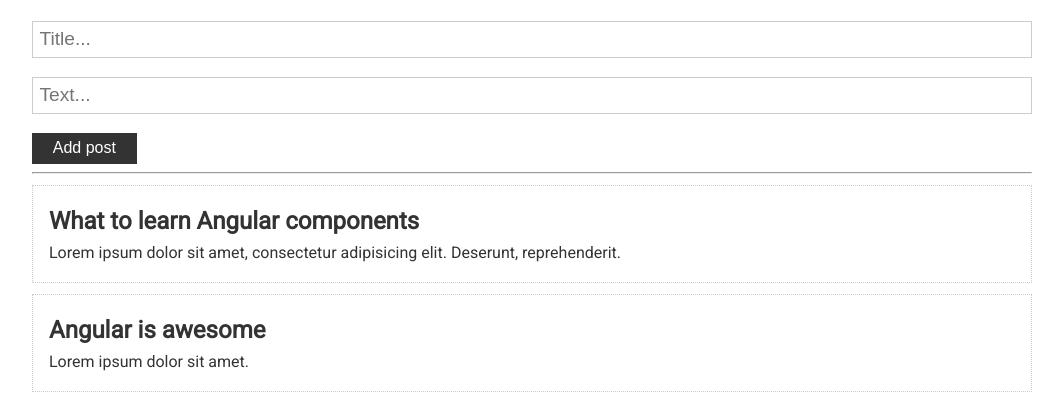
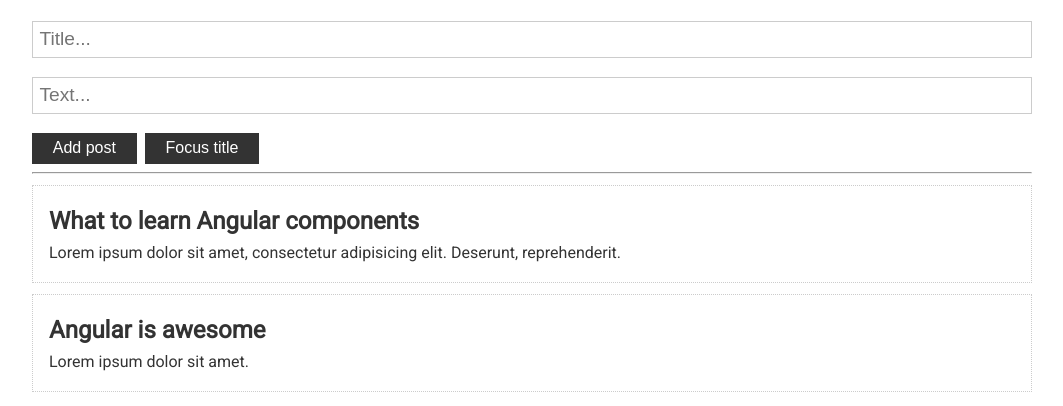
Before and after one commit to olha1313/angular-basics, an Angular app: page / in a window 1280 px wide. Shown: the top 406 px of the page, without its empty margins (108-1171 px from the left). Built offline with nearby package versions, Linux system fonts and the light colour scheme.

Commit message:
Added ViewChild

```diff
--- a/src/app/post-form/post-form.component.html
+++ b/src/app/post-form/post-form.component.html
@@ -5,6 +5,7 @@
 		class="form-control"
 		placeholder="Title..."
 		[(ngModel)]="title"
+		#titleInput
 	>
 	<input
 		type="text"
@@ -14,4 +15,5 @@
 	>
 
 	<button class="btn" (click)="onAddPost()">Add post</button>
+	<button class="btn" (click)="onFocusTitle()">Focus title</button>
 </div>
--- a/src/app/post-form/post-form.component.ts
+++ b/src/app/post-form/post-form.component.ts
@@ -1,4 +1,4 @@
-import { Component, EventEmitter, OnInit, Output } from '@angular/core';
+import { Component, ViewChild, EventEmitter, OnInit, Output, ElementRef } from '@angular/core';
 import { Post } from '../app.component';
 
 @Component({
@@ -7,7 +7,8 @@ import { Post } from '../app.component';
 	styleUrls: ['./post-form.component.scss']
 })
 export class PostFormComponent implements OnInit {
-  @Output() public onAdd: EventEmitter<Post> = new EventEmitter<Post>();
+	@Output() public onAdd: EventEmitter<Post> = new EventEmitter<Post>();
+	@ViewChild('titleInput') inputRef!: ElementRef;
 
 	public title = '';
 	public text = '';
@@ -29,4 +30,7 @@ export class PostFormComponent implements OnInit {
 		}
 	}
 
+	public onFocusTitle() {
+		this.inputRef.nativeElement.focus();
+	}
 }
```
